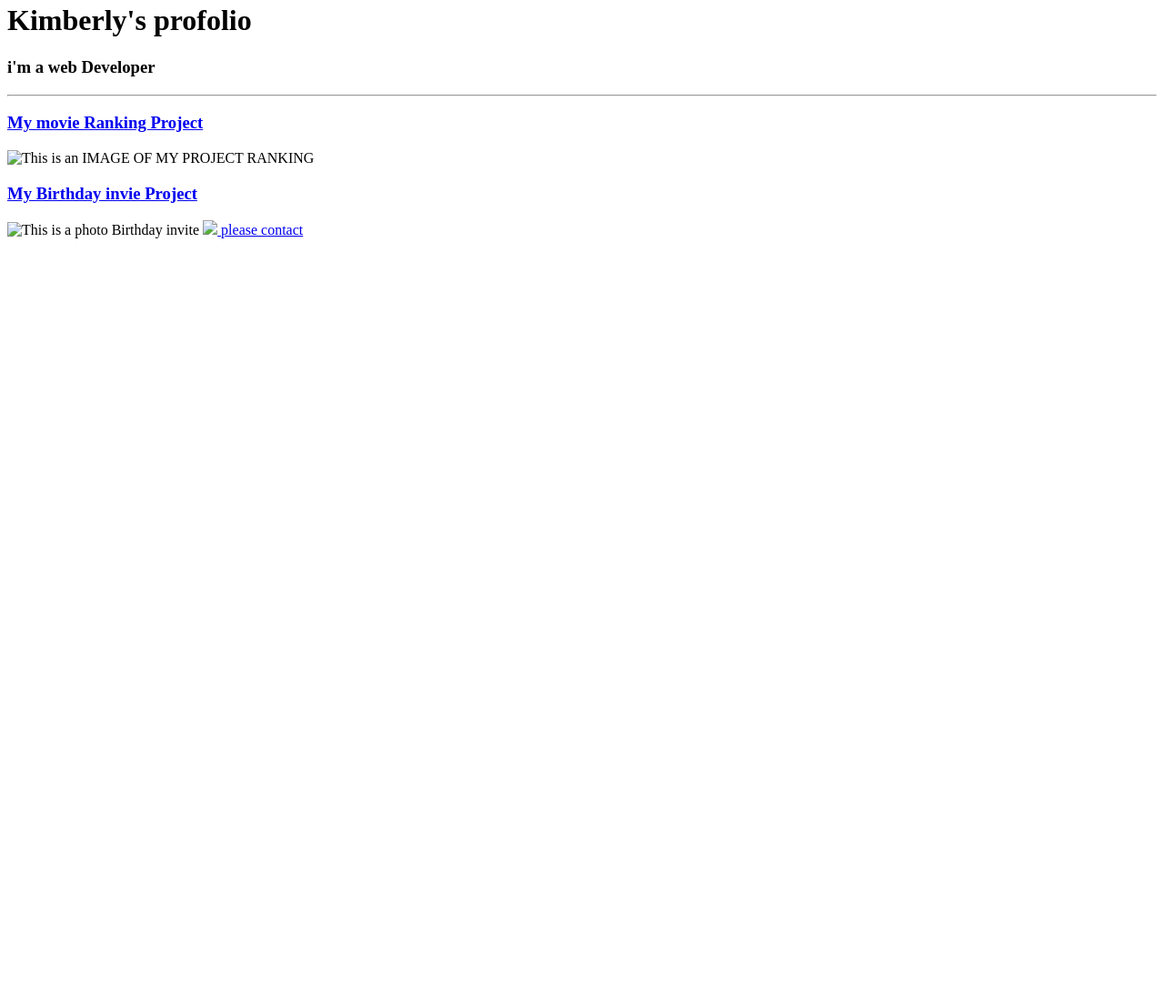
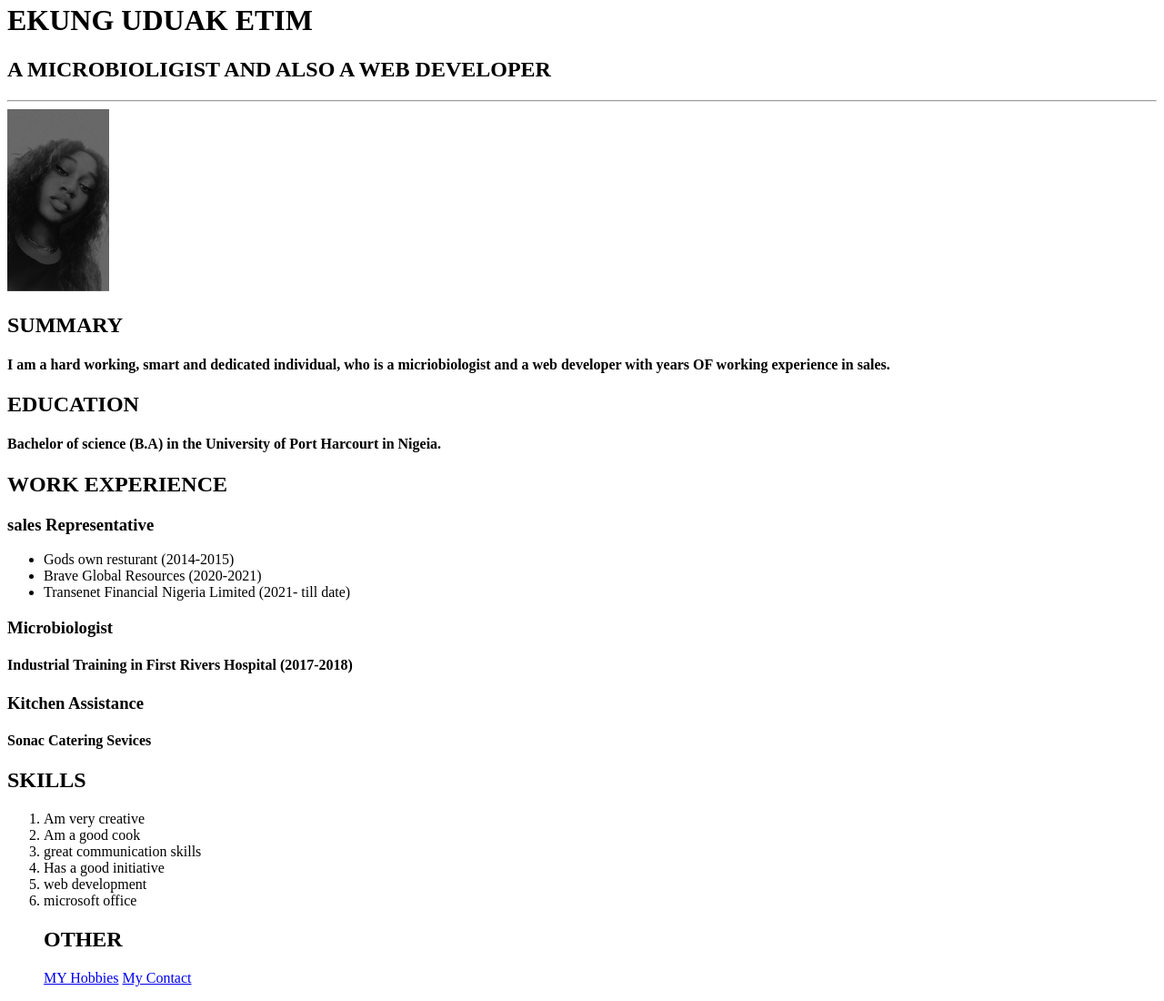
Before and after one commit to uduak-kim/Html-porfolio, a plain HTML site: page index.html in a window 1280 px wide. Shown: the part 17-1117 px from the top of the page at 91% size. Before the commit the page ends 800 px from the top, so only its background shows below. Drawn offline with Linux system fonts and the light colour scheme.

Commit message:
Add files via upload

```diff
--- a/index.html
+++ b/index.html
@@ -1,49 +1,64 @@
-<!-- TODO 1: Create the HTML Boilerplate -->
-
-<!-- TODO 2: Add Your previous projects' HTML into the public folder -->
-
-<!-- TODO 3: Take screenshots of your project previews and add the images to the images folder -->
-
-<!-- TODO 4: Add titles/subtitles etc. -->
-
-<!-- TODO 5: Add a link to the project pages -->
-
-<!-- TODO 6: Add images to show the project previews
-HINT for TODO 6: You can use the height attribute set to 200 to make the image smaller:
-https://developer.mozilla.org/en-US/docs/Web/HTML/Element/img#attr-height -->
-
-<!-- TODO 7: Add the Contact Me and About Me page links -->
 <!DOCTYPE html>
 <html lang="en">
 <head>
     <meta charset="UTF-8">
     <meta http-equiv="X-UA-Compatible" content="IE=edge">
     <meta name="viewport" content="width=device-width, initial-scale=1.0">
-    <title> kim's porfolio</title>
+    <title>MY RESUME</title>
 </head>
 <body>
+    <H1>EKUNG UDUAK ETIM</H1>
+    <H2> A MICROBIOLIGIST AND ALSO A WEB DEVELOPER</H2>
+    <HR>
+    <IMG src="./IMG_0607.JPG" height="200"  alt="A BLACK AND WHITE IMAGE OF ME">
+    <h2>SUMMARY</h2>
+    <H4>I am a hard working, smart and dedicated individual, who is a micriobiologist
+         and a web developer with years OF working experience in sales.  </H4>
+     <h2>EDUCATION</h2>
+     <H4>Bachelor of science (B.A) in the University of Port Harcourt in Nigeia.</H4>
+    <H2>WORK EXPERIENCE</H2>
+    <H3>sales Representative</H3>
+    <ul>
+        <li>
+            Gods own resturant  (2014-2015)
+        </li>
+        <li>
+            Brave Global Resources   (2020-2021)
+        </li>
+        <li>
+            Transenet Financial Nigeria Limited  (2021- till date)
+        </li>
+
+    </ul>
+    <h3>Microbiologist</h3>
+    <h4>Industrial Training in First Rivers Hospital (2017-2018)</h4>
+    <H3>Kitchen Assistance</H3>
+    <h4>Sonac Catering Sevices</h4>
+     <h2>SKILLS</h2>
+     <OL>
+        <LI>
+            Am very creative
+        </LI>
+        <li>
+            Am a good cook
+        </li>
+        <li>
+          great communication skills
+        </li>
+        <li>
+            Has a good initiative
+        </li>
+        <li>
+            web development
+        </li>
+        <li>microsoft office</li>
+        <h2>OTHER</h2>
+        <A href="./HOBBIES.HTML"> MY Hobbies</A>
+        <a href="./contact.html"> My Contact</a>
 
 
 
-
-    <h1>Kimberly's profolio</h1>
-    <h3>i'm a web Developer</h3>
-    <hr>
-    <h3><a href="./public/movie-ranking.html">My movie Ranking Project</a></h3>
-    <img src="./assets/images/movie-ranking.png" height="200" alt="This is an IMAGE OF MY PROJECT RANKING">
-     <h3><a href="./public/birthday-invite.html" >My Birthday invie Project</a></h3>
-     <img src="./assets/images/birthday-invite.png" height="200" alt="This is a photo Birthday invite">
-     <a href="./public/about.html"><img src="./assets/images/IMG_0606.JPG" height="200"</a>
-      <a href="./public/contact.html"> please contact</a>
-
-
-
-
-
-
-
-
-
+     </OL>
 
 </body>
 </html>
```
Also changed, not shown: HOBBIES.HTML (added, +6 -0 lines), contact.html (added, +10 -0 lines), IMG_0607.JPG (added).
